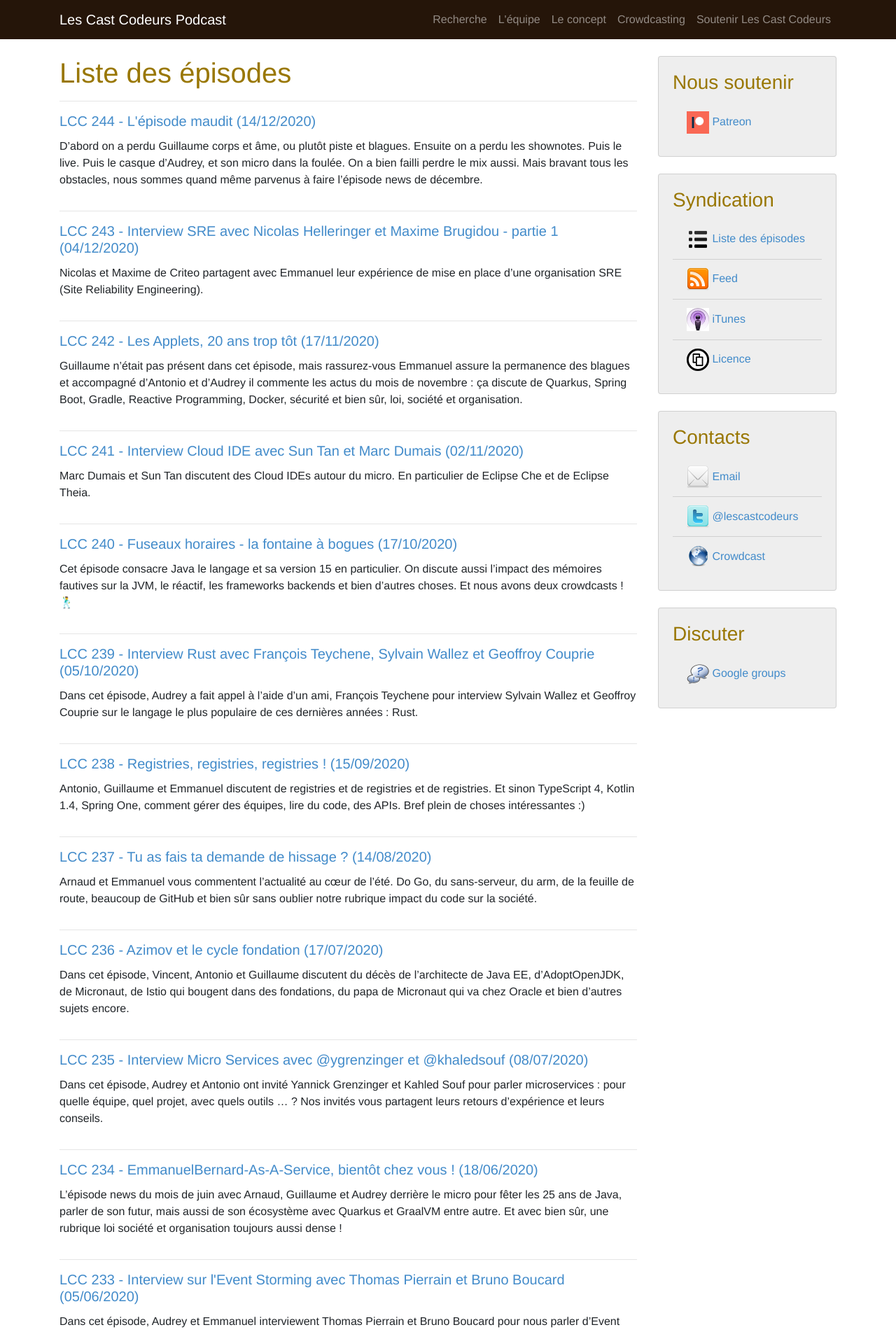
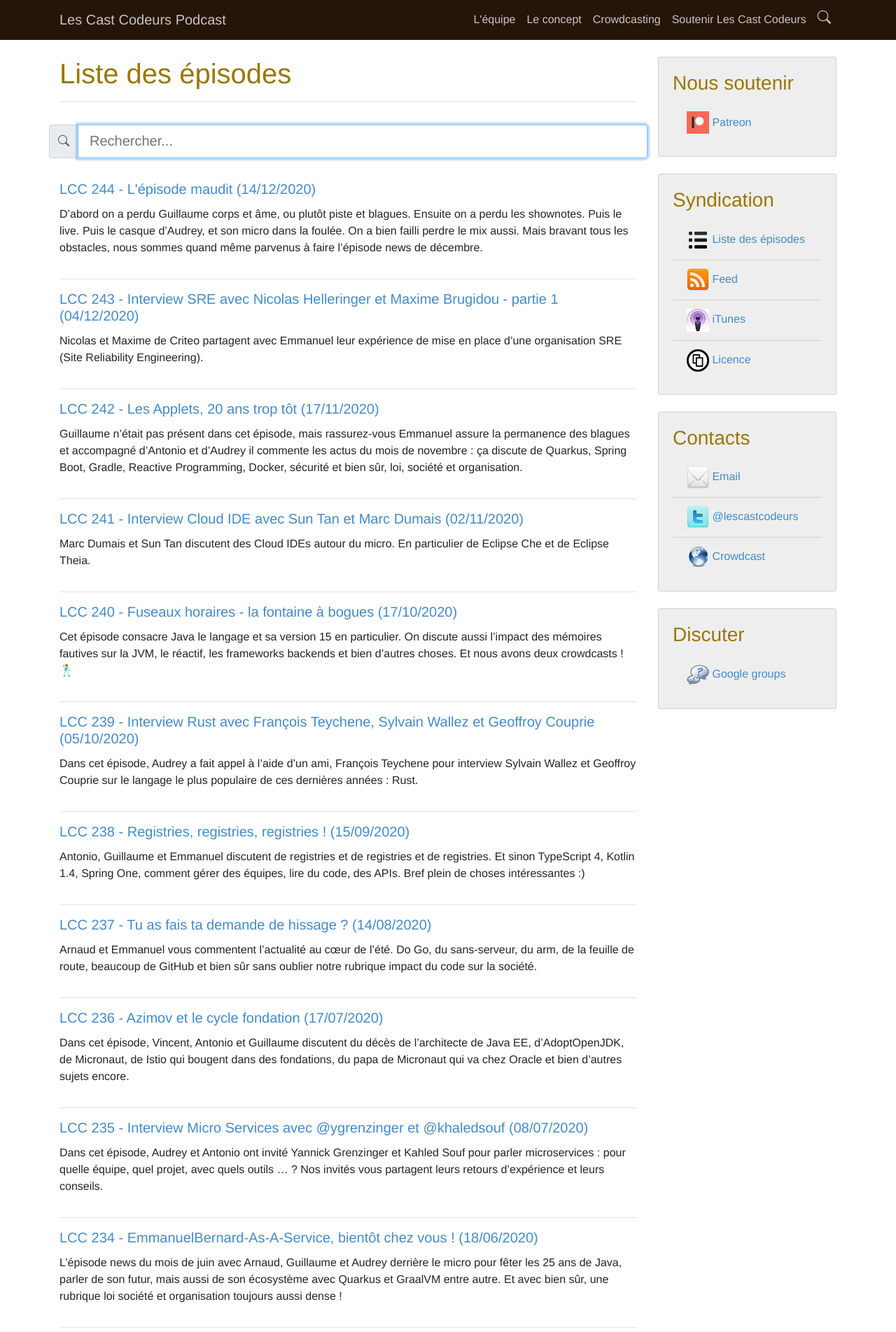
Before and after one commit to lescastcodeurs/lescastcodeurs.com, a Jekyll site: the page built from episodes.html, in a window 1280 px wide. Shown: the top 1903 px of the page at 70% size. Built offline with Jekyll 4.4.1, drawn with Linux system fonts in a browser that asks for light colours; nearby versions of some CDN libraries; comment, search, counter and statistics services are not loaded.

Commit message:
Modification de la recherche suite aux retours d'Emmanuel (#63)
- Suppression de l'icône images/services/search.svg au profit de la font Bootstrap Icon.
- Remplacement du lien 'Rechercher' dans le menu par l'icône Bootstrap 'search'.
- Fusion des pages des recherche et de la page 'Liste des épisodes'.
- Amélioration de la doc de mise à jour des dépendances 'externes'.

```diff
--- a/_config.yml
+++ b/_config.yml
@@ -20,11 +20,13 @@ collections:
   - 'team'
 
 header_pages:
-  - 'recherche.md'
-  - 'equipe.html'
-  - 'concept.md'
-  - 'crowdcasting.md'
-  - 'soutenir.md'
+  - path: 'equipe.html'
+  - path: 'concept.md'
+  - path: 'crowdcasting.md'
+  - path: 'soutenir.md'
+  - path: 'episodes.html'
+    title: 'Rechercher'
+    icon: 'search'
 
 sidebar_cards:
   - name: 'Nous soutenir'
@@ -83,14 +85,21 @@ paginate_path: "/page/:num"
 
 dependencies:
   css:
-    - href: 'https://cdn.jsdelivr.net/npm/bootstrap@4.5.3/dist/css/bootstrap.min.css'
+    - name: 'bootstrap.min.css'
+      href: 'https://cdn.jsdelivr.net/npm/bootstrap@4.5.3/dist/css/bootstrap.min.css'
       integrity: 'sha384-TX8t27EcRE3e/ihU7zmQxVncDAy5uIKz4rEkgIXeMed4M0jlfIDPvg6uqKI2xXr2'
+    - name: 'bootstrap-icons.css'
+      href: 'https://cdn.jsdelivr.net/npm/bootstrap-icons@1.2.1/font/bootstrap-icons.css'
+      integrity: 'sha256-B5n83MC3ofcWW2190eoigN6JUoG63r40hFs2kaCRCwo='
   scripts:
-    - src: 'https://code.jquery.com/jquery-3.5.1.slim.min.js'
+    - name: 'jquery.slim.min.js'
+      src: 'https://code.jquery.com/jquery-3.5.1.slim.min.js'
       integrity: 'sha384-DfXdz2htPH0lsSSs5nCTpuj/zy4C+OGpamoFVy38MVBnE+IbbVYUew+OrCXaRkfj'
-    - src: 'https://cdn.jsdelivr.net/npm/bootstrap@4.5.3/dist/js/bootstrap.bundle.min.js'
+    - name: 'bootstrap.bundle.min.js'
+      src: 'https://cdn.jsdelivr.net/npm/bootstrap@4.5.3/dist/js/bootstrap.bundle.min.js'
       integrity: 'sha384-ho+j7jyWK8fNQe+A12Hb8AhRq26LrZ/JpcUGGOn+Y7RsweNrtN/tE3MoK7ZeZDyx'
-    - src: 'https://cdn.jsdelivr.net/npm/simple-jekyll-search@1.7.13/dest/simple-jekyll-search.min.js'
+    - name: 'simple-jekyll-search.min.js'
+      src: 'https://cdn.jsdelivr.net/npm/simple-jekyll-search@1.7.13/dest/simple-jekyll-search.min.js'
       integrity: 'sha256-pGwjsQ0u5Q1dn6N5nVh3xxjpsDvShzV7yzg7BBCAg+Y='
 
 plugins:
--- a/_includes/header.html
+++ b/_includes/header.html
@@ -11,11 +11,17 @@
       <div class="collapse navbar-collapse" id="navbarCollapse">
         <span class="mr-auto"></span>
         <ul class="navbar-nav">
-          {%- for path in site.header_pages -%}
-          {%- assign my_page = site.pages | where: "path", path | first -%}
-          {%- if my_page.title -%}
-          <li class="nav-item">
-            <a class="nav-link" href="{{ my_page.url | relative_url }}">{{ my_page.title | escape }}</a>
+          {%- for header_page in site.header_pages -%}
+          {%- assign my_page = site.pages | where: "path", header_page.path | first -%}
+          {%- if my_page.title or header_page.icon -%}
+          <li class="nav-item {% if header_page.icon %}nav-icon{% else %}nav-text{% endif %}">
+            <a class="nav-link" href="{{ my_page.url | relative_url }}" title="{% if header_page.title %}{{ header_page.title }}{% else %}{{ my_page.title }}{% endif %}">
+              {%- if header_page.icon -%}
+              <em class="bi bi-{{ header_page.icon }}"></em>
+              {%- else -%}
+              {{ my_page.title | escape }}
+              {%- endif -%}
+            </a>
           </li>
           {%- endif -%}
           {%- endfor -%}
--- a/assets/css/style.scss
+++ b/assets/css/style.scss
@@ -1,8 +1,8 @@
 ---
 ---
 
-$header-color: rgba(255, 255, 255, .5);
-$header-color-hover: rgba(255, 255, 255, .75);
+$header-color: rgba(255, 255, 255, .75);
+$header-color-hover: rgba(255, 255, 255, 1);
 $header-background-color: #251509;
 $heading-color: #997704;
 $card-background-color: #eeeeee;
@@ -77,8 +77,17 @@ iframe {
   color: $header-color !important;
   background-color: $header-background-color !important;
 
-  a:hover {
-    color: $header-color-hover !important;
+  a {
+    color: $header-color !important;
+
+    &:hover {
+      color: $header-color-hover !important;
+    }
+  }
+
+  .nav-icon a {
+    padding-top: .25rem;
+    font-size: larger;
   }
 }
 
--- a/episodes.html
+++ b/episodes.html
@@ -3,7 +3,19 @@ title: Liste des épisodes
 layout: page
 ---
 
-<div class="post-list">
+<div class="form-group row">
+  <div class="input-group mt-3 mb-3">
+    <div class="input-group-prepend">
+      <div class="input-group-text">
+        <em class="bi bi-search"></em>
+      </div>
+    </div>
+    <input id="search-input" class="form-control form-control-lg form-control-borderless"
+           type="text" placeholder="Rechercher..." aria-label="Rechercher">
+  </div>
+</div>
+
+<div id="results-container" class="post-list">
   {%- for post in site.posts -%}
   <div class="card post-list-item border-0">
     <div class="card-body m-0 p-0">
@@ -19,3 +31,27 @@ layout: page
   <hr>
   {%- endfor -%}
 </div>
+
+<script>
+  SimpleJekyllSearch({
+    searchInput: document.getElementById('search-input'),
+    resultsContainer: document.getElementById('results-container'),
+    searchResultTemplate: `<div class="card post-list-item border-0">
+  <div class="card-body m-0 p-0">
+    <h2 class="card-title h4">
+      <a class="post-link" href="{url}">
+        {title}
+      </a>
+    </h2>
+    <span class="card-subtitle mb-2 text-muted">Posté le {date}</span>
+
+    <p class="card-text">{excerpt}</p>
+  </div>
+</div>
+<hr>`,
+    noResultsText: 'Aucun résultat',
+    json: '/search.json',
+    limit: 20
+  });
+  document.getElementById('search-input').focus();
+</script>
```
Also changed, not shown: CONTRIBUTING.md (+14 -12 lines), _layouts/search.html (deleted, +0 -50 lines), recherche.md (deleted, +0 -5 lines), images/services/search.svg (deleted).
